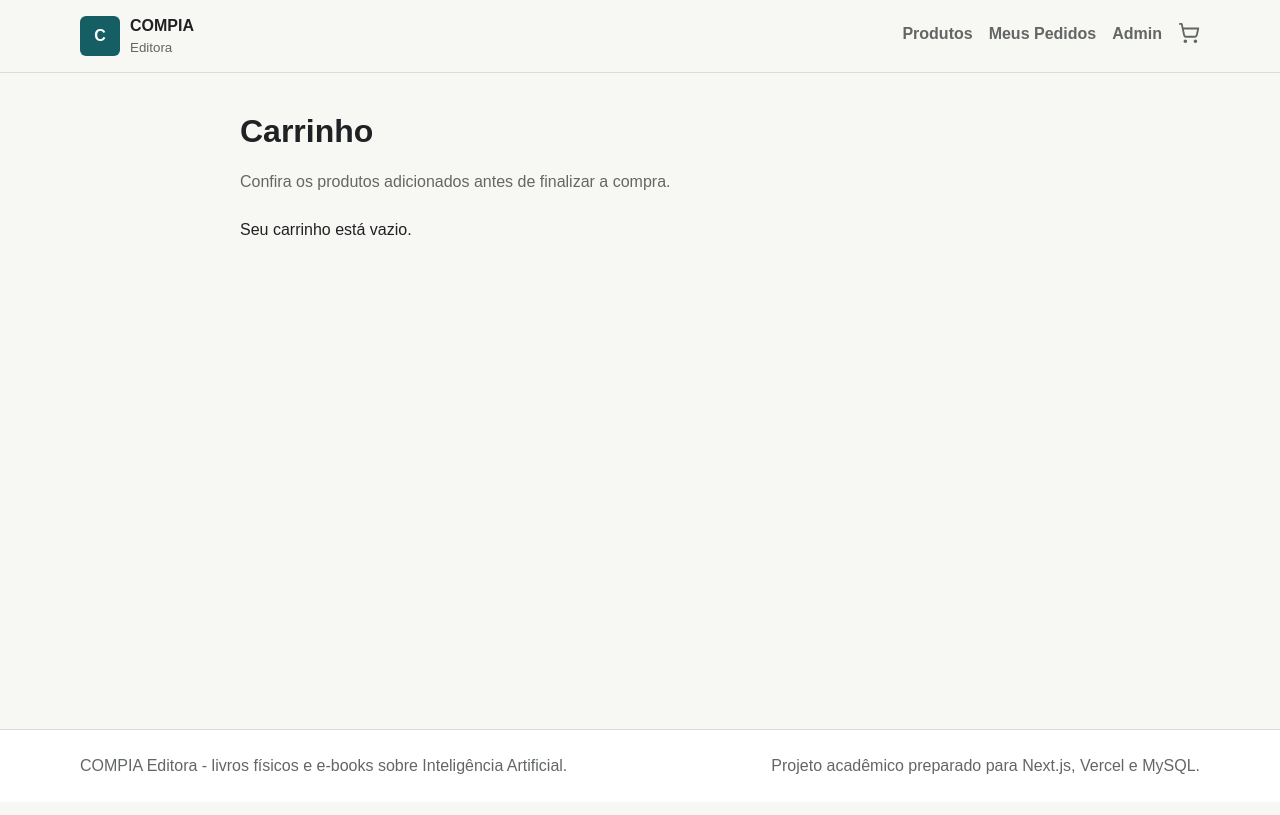
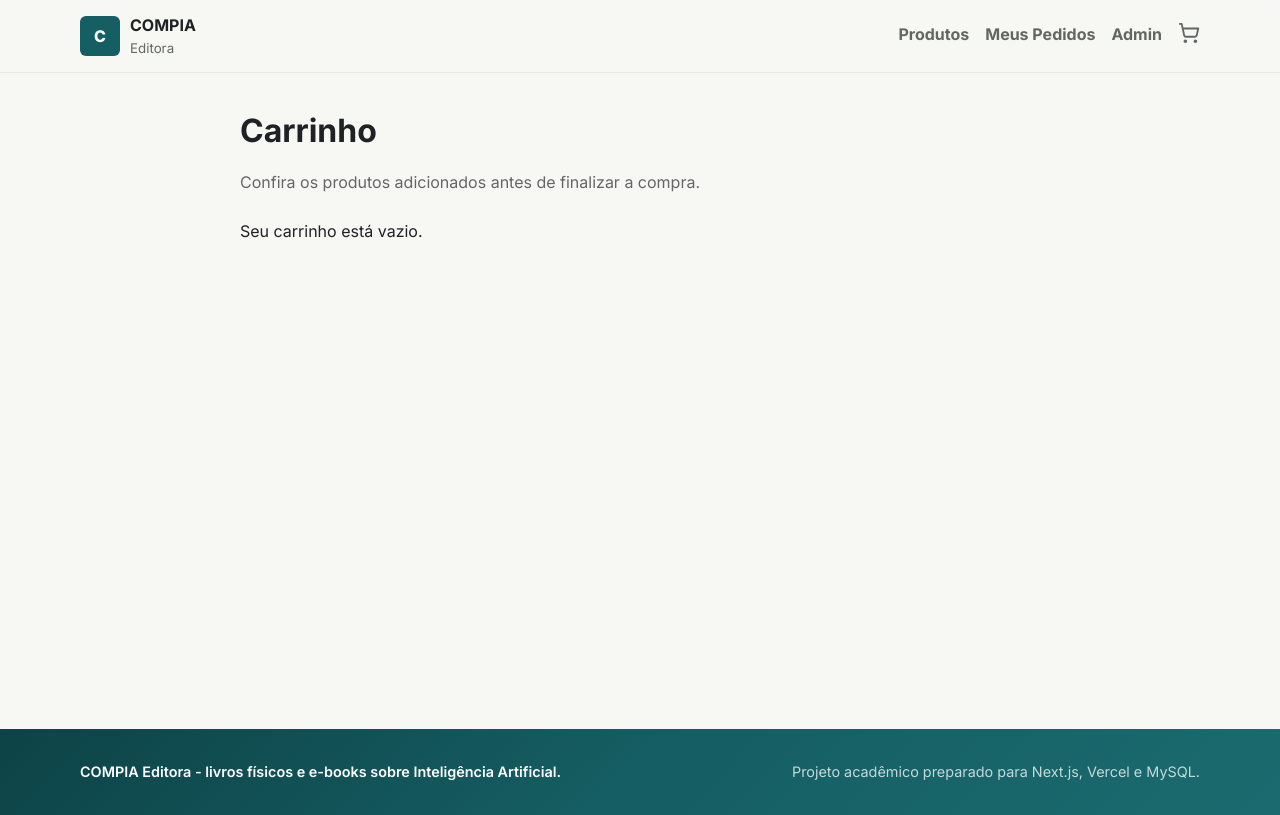
Before and after one commit to Emerson349/projeto_web, a Next.js app: page /cart in a window 1280 px wide. Built offline with nearby package versions, Linux system fonts and the light colour scheme.

Commit message:
add: adiciona pequenos ajustes na parte visual UIU

```diff
--- a/app/globals.css
+++ b/app/globals.css
@@ -6,9 +6,14 @@
   --color-border: #d9ddd8;
   --color-primary: #155e63;
   --color-primary-dark: #0d4347;
+  --color-primary-light: #e8f0ef;
   --color-accent: #b44d2a;
   --color-danger: #a32929;
-  --shadow-soft: 0 10px 24px rgba(23, 31, 28, 0.08);
+  --shadow-soft: 0 2px 8px rgba(23, 31, 28, 0.06), 0 8px 24px rgba(23, 31, 28, 0.08);
+  --shadow-hover: 0 4px 12px rgba(23, 31, 28, 0.1), 0 16px 40px rgba(23, 31, 28, 0.12);
+  --shadow-glow: 0 0 0 3px rgba(21, 94, 99, 0.15);
+  --transition-fast: 0.15s ease;
+  --transition-base: 0.25s ease;
   --max-width: 1120px;
 }
 
@@ -19,19 +24,23 @@
 html {
   min-width: 320px;
   background: var(--color-bg);
+  scroll-behavior: smooth;
 }
 
 body {
   margin: 0;
   color: var(--color-text);
   background: var(--color-bg);
-  font-family: Arial, Helvetica, sans-serif;
-  line-height: 1.5;
+  font-family: var(--font-body, 'Inter', -apple-system, BlinkMacSystemFont, 'Segoe UI', sans-serif);
+  line-height: 1.55;
+  -webkit-font-smoothing: antialiased;
+  -moz-osx-font-smoothing: grayscale;
 }
 
 a {
   color: inherit;
   text-decoration: none;
+  transition: color var(--transition-fast);
 }
 
 button,
@@ -88,11 +97,24 @@ button {
   color: #ffffff;
   background: var(--color-primary);
   font-weight: 700;
-}
-
-.button:hover,
-.button:focus {
+  transition: background var(--transition-fast), border-color var(--transition-fast),
+    box-shadow var(--transition-fast), transform var(--transition-fast);
+}
+
+.button:hover {
   background: var(--color-primary-dark);
+  transform: translateY(-1px);
+  box-shadow: 0 4px 12px rgba(21, 94, 99, 0.25);
+}
+
+.button:focus-visible {
+  outline: none;
+  box-shadow: var(--shadow-glow);
+}
+
+.button:active {
+  transform: translateY(0);
+  box-shadow: none;
 }
 
 .button.secondary {
@@ -100,14 +122,25 @@ button {
   background: transparent;
 }
 
+.button.secondary:hover {
+  background: var(--color-primary-light);
+}
+
 .button.danger {
   border-color: var(--color-danger);
   background: var(--color-danger);
 }
 
+.button.danger:hover {
+  background: #8c2222;
+  box-shadow: 0 4px 12px rgba(163, 41, 41, 0.25);
+}
+
 .button:disabled {
   cursor: not-allowed;
   opacity: 0.65;
+  transform: none;
+  box-shadow: none;
 }
 
 .form-grid {
@@ -133,6 +166,15 @@ button {
   padding: 10px 12px;
   background: #ffffff;
   color: var(--color-text);
+  transition: border-color var(--transition-fast), box-shadow var(--transition-fast);
+}
+
+.form-row input:focus,
+.form-row select:focus,
+.form-row textarea:focus {
+  outline: none;
+  border-color: var(--color-primary);
+  box-shadow: var(--shadow-glow);
 }
 
 .form-row textarea {
@@ -160,8 +202,10 @@ button {
   position: sticky;
   top: 0;
   z-index: 20;
-  border-bottom: 1px solid var(--color-border);
-  background: rgba(247, 247, 244, 0.96);
+  border-bottom: 1px solid rgba(217, 221, 216, 0.6);
+  background: rgba(247, 247, 244, 0.8);
+  backdrop-filter: blur(12px) saturate(1.4);
+  -webkit-backdrop-filter: blur(12px) saturate(1.4);
 }
 
 .header-inner,
@@ -208,31 +252,60 @@ button {
   font-weight: 700;
 }
 
+.main-nav a {
+  position: relative;
+  padding: 4px 0;
+  transition: color var(--transition-fast);
+}
+
+.main-nav a::after {
+  content: '';
+  position: absolute;
+  left: 0;
+  bottom: 0;
+  width: 0;
+  height: 2px;
+  background: var(--color-primary);
+  border-radius: 1px;
+  transition: width var(--transition-base);
+}
+
 .main-nav a:hover,
 .back-link:hover {
   color: var(--color-primary);
 }
 
+.main-nav a:hover::after {
+  width: 100%;
+}
+
 .site-footer {
-  border-top: 1px solid var(--color-border);
-  padding: 24px 0;
-  color: var(--color-muted);
-  background: #ffffff;
+  border-top: none;
+  padding: 32px 0;
+  color: rgba(255, 255, 255, 0.75);
+  background: linear-gradient(135deg, #0d4347 0%, #155e63 50%, #1a6b6f 100%);
 }
 
 .footer-inner {
   align-items: flex-start;
   flex-direction: column;
+  gap: 6px;
 }
 
 .footer-inner p {
   margin: 0;
+  font-size: 0.9rem;
+}
+
+.footer-inner p:first-child {
+  color: #ffffff;
+  font-weight: 600;
 }
 
 .home-hero {
-  padding: 40px 0 24px;
+  padding: 48px 0 32px;
   background:
-    linear-gradient(135deg, rgba(21, 94, 99, 0.1), rgba(180, 77, 42, 0.08)),
+    linear-gradient(135deg, rgba(21, 94, 99, 0.12), rgba(180, 77, 42, 0.06) 60%, rgba(21, 94, 99, 0.04)),
     var(--color-bg);
 }
 
@@ -250,9 +323,9 @@ button {
 .eyebrow {
   margin: 0;
   color: var(--color-accent);
-  font-size: 0.82rem;
+  font-size: 0.78rem;
   font-weight: 800;
-  letter-spacing: 0;
+  letter-spacing: 0.08em;
   text-transform: uppercase;
 }
 
@@ -261,6 +334,7 @@ button {
   margin: 0;
   font-size: 2.4rem;
   line-height: 1.05;
+  letter-spacing: -0.02em;
 }
 
 .hero-copy p {
@@ -268,6 +342,7 @@ button {
   margin: 0;
   color: var(--color-muted);
   font-size: 1.05rem;
+  line-height: 1.65;
 }
 
 .hero-actions {
@@ -282,7 +357,7 @@ button {
   gap: 10px;
   padding: 16px;
   border: 1px solid var(--color-border);
-  border-radius: 8px;
+  border-radius: 12px;
   background: #ffffff;
   box-shadow: var(--shadow-soft);
 }
@@ -291,11 +366,19 @@ button {
   min-height: 72px;
   display: flex;
   align-items: flex-end;
-  border-radius: 6px;
-  padding: 12px;
+  border-radius: 8px;
+  padding: 14px;
   color: #ffffff;
   background: var(--color-primary);
   font-weight: 800;
+  font-size: 0.92rem;
+  transition: transform var(--transition-fast), box-shadow var(--transition-fast);
+  cursor: default;
+}
+
+.hero-panel span:hover {
+  transform: translateY(-2px);
+  box-shadow: 0 6px 16px rgba(0, 0, 0, 0.15);
 }
 
 .hero-panel span:nth-child(2) {
@@ -339,6 +422,14 @@ button {
   border-radius: 6px;
   padding: 9px 12px;
   background: #ffffff;
+  transition: border-color var(--transition-fast), box-shadow var(--transition-fast);
+}
+
+.search-bar input:focus,
+.category-filter select:focus {
+  outline: none;
+  border-color: var(--color-primary);
+  box-shadow: var(--shadow-glow);
 }
 
 .product-grid {
@@ -350,34 +441,64 @@ button {
   display: grid;
   overflow: hidden;
   border: 1px solid var(--color-border);
-  border-radius: 8px;
+  border-radius: 10px;
   background: #ffffff;
   box-shadow: var(--shadow-soft);
+  transition: transform var(--transition-base), box-shadow var(--transition-base),
+    border-color var(--transition-base);
+}
+
+.product-card:hover {
+  transform: translateY(-4px);
+  box-shadow: var(--shadow-hover);
+  border-color: rgba(21, 94, 99, 0.2);
 }
 
 .product-cover,
 .detail-cover {
   display: flex;
-  min-height: 220px;
+  height: 320px;
   align-items: center;
   justify-content: center;
   padding: 20px;
   color: #ffffff;
-  background:
-    linear-gradient(145deg, rgba(21, 94, 99, 0.88), rgba(47, 73, 88, 0.88)),
-    #155e63;
+  background: radial-gradient(circle at 50% 30%, rgba(30, 90, 95, 0.95), rgba(13, 40, 43, 0.98)), #0d282b;
   font-size: 1.5rem;
   font-weight: 800;
   text-align: center;
+  position: relative;
+  overflow: hidden;
+}
+
+.product-cover::before,
+.detail-cover::before {
+  content: '';
+  position: absolute;
+  inset: 0;
+  background: radial-gradient(circle at 50% 0%, rgba(255, 255, 255, 0.12), transparent 70%);
+  pointer-events: none;
 }
 
 .product-cover img,
 .detail-cover img {
-  width: 100%;
-  height: 100%;
-  max-height: 360px;
-  object-fit: cover;
-  border-radius: 4px;
+  max-width: 100%;
+  max-height: 100%;
+  width: auto;
+  height: auto;
+  object-fit: contain;
+  border-radius: 2px 8px 8px 2px;
+  box-shadow:
+    -3px 0 8px rgba(0, 0, 0, 0.3),
+    4px 10px 24px rgba(0, 0, 0, 0.45);
+  transition: transform 0.3s cubic-bezier(0.16, 1, 0.3, 1), box-shadow 0.3s cubic-bezier(0.16, 1, 0.3, 1);
+  transform: translateY(0);
+}
+
+.product-card:hover .product-cover img {
+  transform: translateY(-6px) scale(1.03);
+  box-shadow:
+    -4px 0 12px rgba(0, 0, 0, 0.35),
+    6px 16px 32px rgba(0, 0, 0, 0.55);
 }
 
 .product-card-body {
@@ -394,13 +515,15 @@ button {
 }
 
 .product-meta span,
-.tag-row span {
+.tag-row span,
+.product-format-badge {
   border-radius: 999px;
-  padding: 4px 8px;
+  padding: 4px 10px;
   color: var(--color-primary);
-  background: #e8f0ef;
-  font-size: 0.82rem;
+  background: var(--color-primary-light);
+  font-size: 0.8rem;
   font-weight: 800;
+  letter-spacing: 0.01em;
 }
 
 .product-card h2 {
@@ -515,8 +638,14 @@ button {
   border-radius: 6px;
   padding: 9px 10px;
   color: var(--color-primary);
-  background: #e8f0ef;
+  background: var(--color-primary-light);
   font-weight: 800;
+  transition: background var(--transition-fast), transform var(--transition-fast);
+}
+
+.admin-sidebar a:hover {
+  background: #d5e6e4;
+  transform: translateX(2px);
 }
 
 .admin-heading {
@@ -579,7 +708,8 @@ button {
   }
 
   .product-cover {
-    min-height: 100%;
+    height: 100%;
+    min-height: 220px;
   }
 }
 
@@ -616,7 +746,7 @@ button {
   }
 
   .product-cover {
-    min-height: 260px;
+    height: 320px;
   }
 
   .form-columns {
@@ -1428,3 +1558,48 @@ button {
     grid-template-columns: 220px 1fr;
   }
 }
+
+/* ================================================
+   GLOBAL POLISH — Focus, Selection, Scrollbar
+   ================================================ */
+
+/* Accessible focus ring for all interactive elements */
+:focus-visible {
+  outline: 2px solid var(--color-primary);
+  outline-offset: 2px;
+}
+
+/* Remove focus ring for mouse users */
+:focus:not(:focus-visible) {
+  outline: none;
+}
+
+/* Text selection color */
+::selection {
+  background: rgba(21, 94, 99, 0.15);
+  color: var(--color-text);
+}
+
+/* Custom scrollbar — subtle teal */
+::-webkit-scrollbar {
+  width: 8px;
+}
+
+::-webkit-scrollbar-track {
+  background: var(--color-bg);
+}
+
+::-webkit-scrollbar-thumb {
+  background: rgba(21, 94, 99, 0.25);
+  border-radius: 4px;
+}
+
+::-webkit-scrollbar-thumb:hover {
+  background: rgba(21, 94, 99, 0.4);
+}
+
+/* Firefox scrollbar */
+html {
+  scrollbar-width: thin;
+  scrollbar-color: rgba(21, 94, 99, 0.25) var(--color-bg);
+}
--- a/app/layout.js
+++ b/app/layout.js
@@ -1,8 +1,15 @@
 import './globals.css';
+import { Inter } from 'next/font/google';
 import { AdminAuthProvider } from '@/contexts/AdminAuthContext';
 import { CartProvider } from '@/contexts/CartContext';
 import Header from '@/components/Header';
 import Footer from '@/components/Footer';
+
+const inter = Inter({
+  subsets: ['latin'],
+  variable: '--font-body',
+  display: 'swap',
+});
 
 export const metadata = {
   title: 'COMPIA Editora',
@@ -11,7 +18,7 @@ export const metadata = {
 
 export default function RootLayout({ children }) {
   return (
-    <html lang="pt-BR">
+    <html lang="pt-BR" className={inter.variable} data-scroll-behavior="smooth">
       <body>
         <CartProvider>
           <AdminAuthProvider>
--- a/app/page.js
+++ b/app/page.js
@@ -18,7 +18,6 @@ export default async function HomePage() {
       <section className="home-hero">
         <div className="container hero-grid">
           <div className="hero-copy">
-            <p className="eyebrow">COMPIA Editora</p>
             <h1>Livros acadêmicos sobre Inteligência Artificial.</h1>
             <p>
               Catálogo especializado para estudantes, docentes e pesquisadores que buscam
--- a/app/produtos/[id]/page.js
+++ b/app/produtos/[id]/page.js
@@ -42,7 +42,7 @@ export default async function ProductDetailPage({ params }) {
         </div>
         <div className="detail-content">
           <Link href="/produtos" className="back-link">Voltar ao catálogo</Link>
-          <p className="eyebrow">{product.format === 'digital' ? 'E-book' : 'Livro físico'}</p>
+          <span className="product-format-badge">{product.format === 'digital' ? 'E-book' : 'Livro físico'}</span>
           <h1 className="page-title">{product.title}</h1>
           <p className="product-author">Por {product.author}</p>
           <strong className="detail-price">{formatPrice(product.price)}</strong>
```
